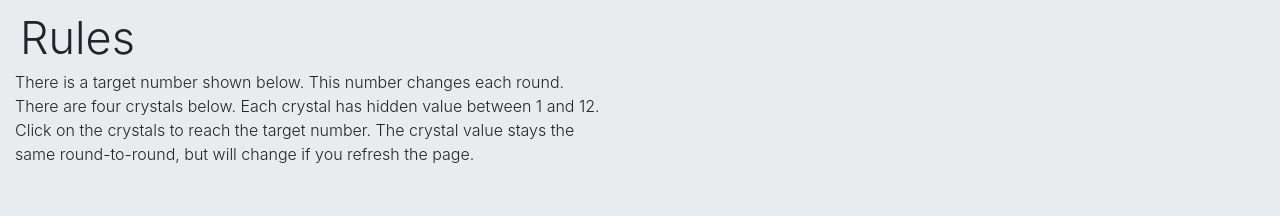
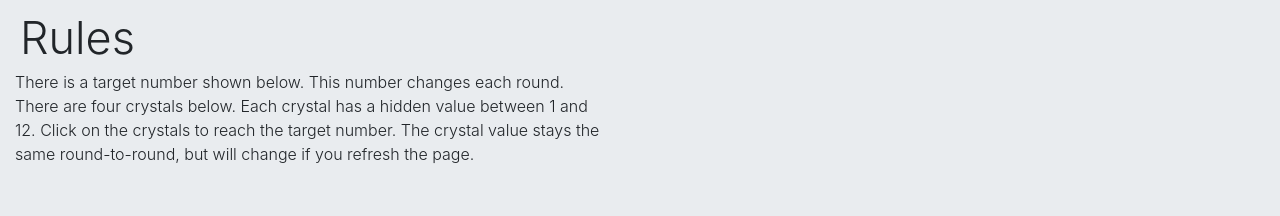
Before and after one commit to HermesCat/unit-4-game, a plain HTML site: page index.html in a window 1280 px wide. Shown: the part 134-350 px from the top of the page. Drawn offline with nearby package versions, Linux system fonts and the light colour scheme.

Commit message:
spelling error

```diff
--- a/index.html
+++ b/index.html
@@ -24,7 +24,7 @@
                   <div class="col-md-6">
                   <div class="container">
                     <h1 class="display-4">Rules</h1>
-                    <p class="lead">There is a target number shown below. This number changes each round. There are four crystals below. Each crystal has hidden value between 1 and 12. Click on the crystals to reach the target number. The crystal value stays the same round-to-round, but will change if you refresh the page. </p>
+                    <p class="lead">There is a target number shown below. This number changes each round. There are four crystals below. Each crystal has a hidden value between 1 and 12. Click on the crystals to reach the target number. The crystal value stays the same round-to-round, but will change if you refresh the page. </p>
                   </div>
                   </div>
                 </div>
```
